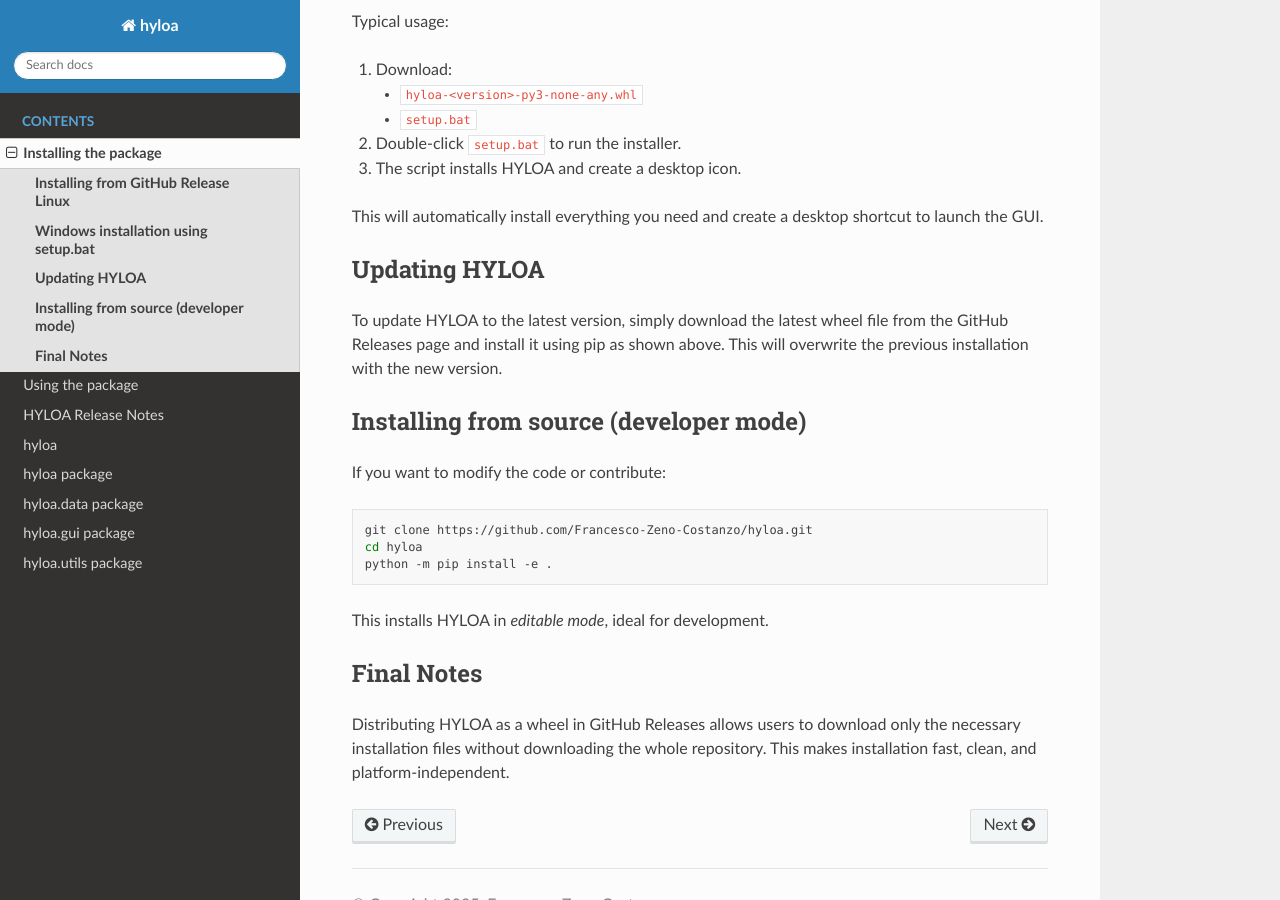
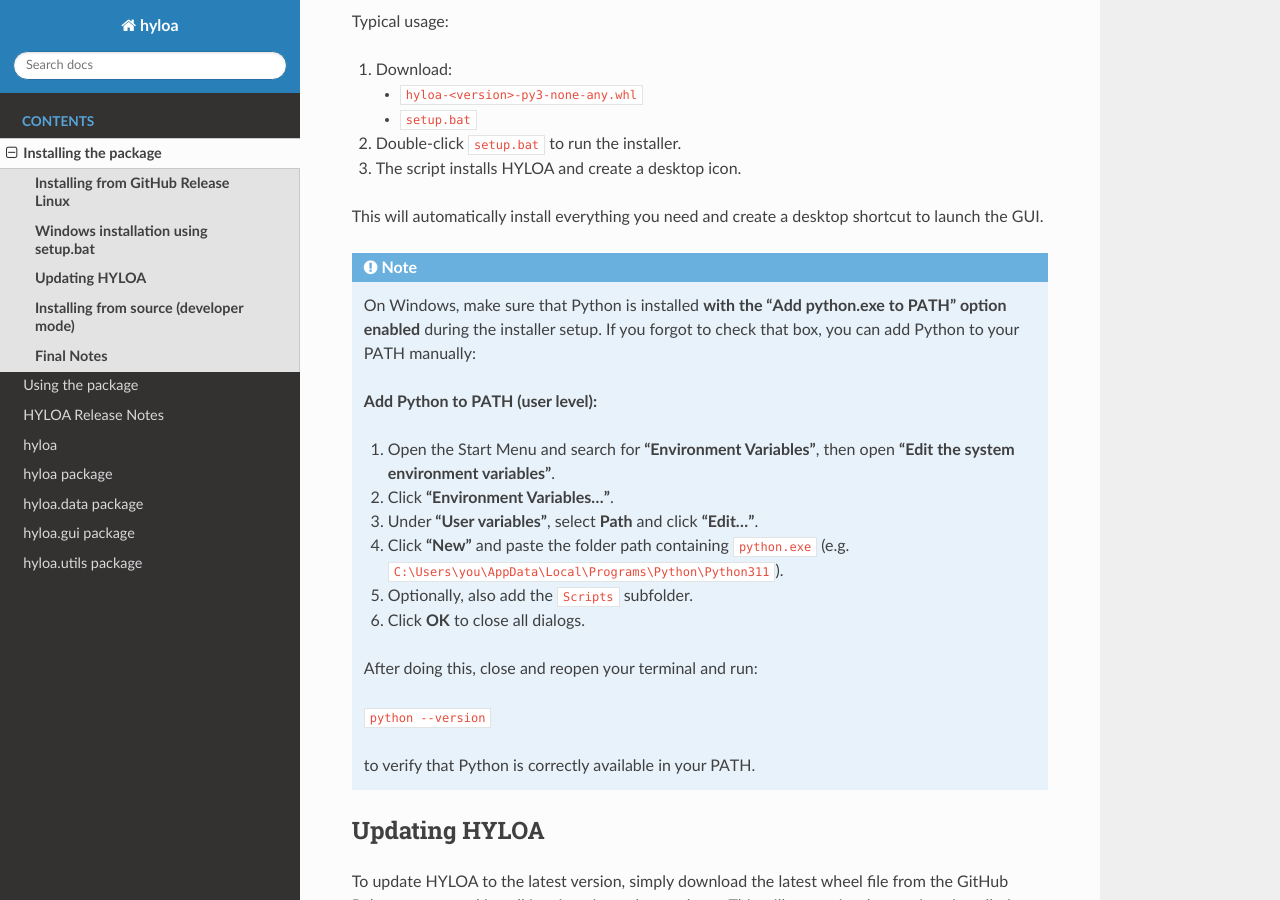
Before and after one commit to Francesco-Zeno-Costanzo/hyloa, a Sphinx documentation site: the page built from docs/installation.rst, in a window 1280 px wide and 900 px high, scrolled down 972 px. Built offline with Sphinx 7.4.7 and the Read the Docs theme 3.1.0, drawn with Linux system fonts in a browser that asks for light colours.

Commit message:
add note for python installation

```diff
--- a/docs/installation.rst
+++ b/docs/installation.rst
@@ -57,6 +57,28 @@ Typical usage:
 
 This will automatically install everything you need and create a desktop shortcut to launch the GUI.
 
+.. note::
+
+   On Windows, make sure that Python is installed **with the “Add python.exe to PATH” option enabled** during the installer setup.
+   If you forgot to check that box, you can add Python to your PATH manually:
+
+   **Add Python to PATH (user level):**
+
+   1. Open the Start Menu and search for **“Environment Variables”**, then open **“Edit the system environment variables”**.
+   2. Click **“Environment Variables…”**.
+   3. Under **“User variables”**, select **Path** and click **“Edit…”**.
+   4. Click **“New”** and paste the folder path containing ``python.exe``
+      (e.g. ``C:\Users\you\AppData\Local\Programs\Python\Python311``).
+   5. Optionally, also add the ``Scripts`` subfolder.
+   6. Click **OK** to close all dialogs.
+
+   After doing this, close and reopen your terminal and run:
+
+   ``python --version``
+
+   to verify that Python is correctly available in your PATH.
+
+
 **Updating HYLOA**
 ---------------------
 To update HYLOA to the latest version, simply download the latest wheel file from the GitHub Releases page and install it using pip as shown above.
```
